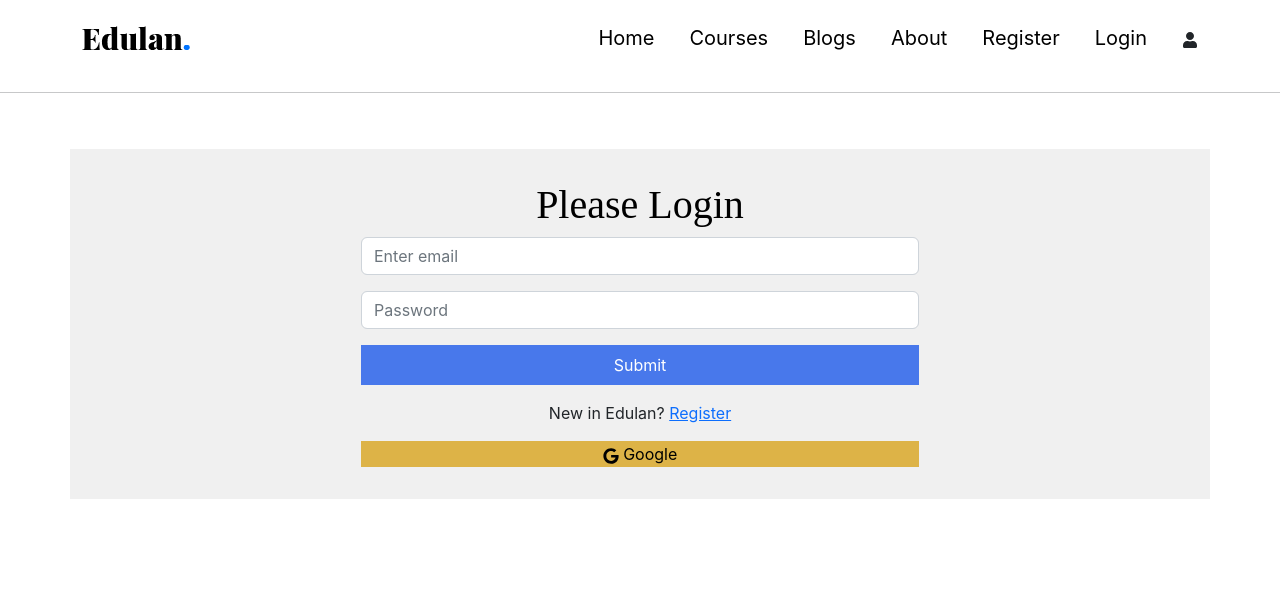
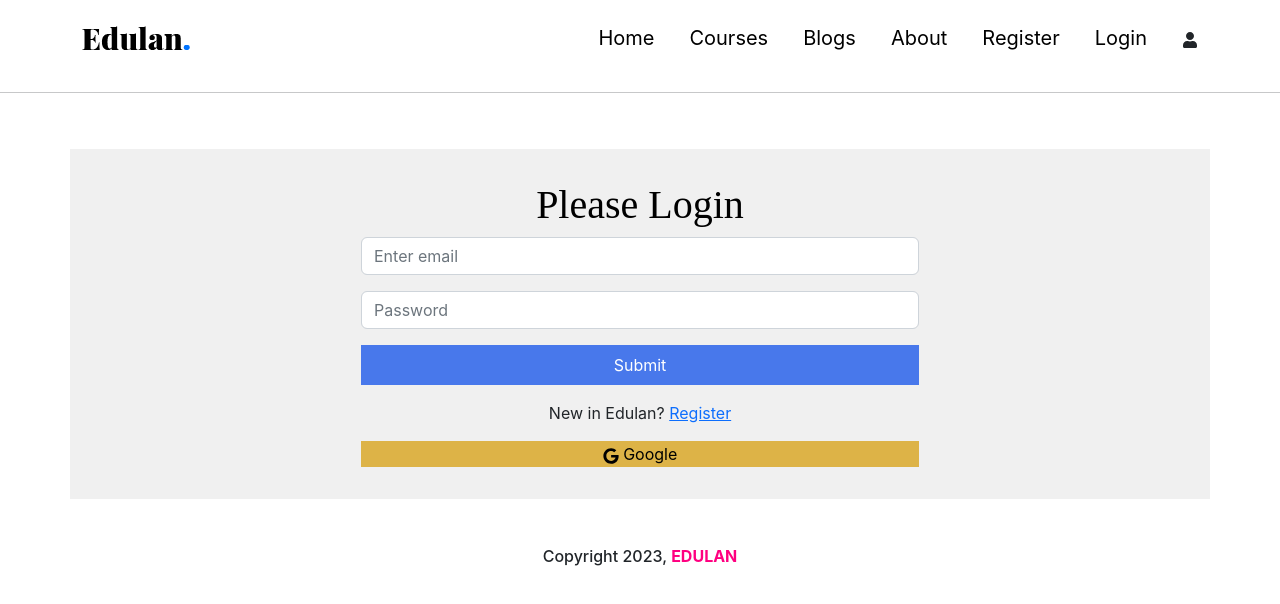
Before and after one commit to yeasinbinali/edulan, a React (Create React App) app: page /login in a window 1280 px wide. Shown: the top 604 px of the page. Built offline with nearby package versions, Linux system fonts and the light colour scheme; no server answers.

Commit message:
footer added

```diff
--- a/src/components/Footer/Footer.css
+++ b/src/components/Footer/Footer.css
@@ -0,0 +1,8 @@
+.footer{
+    font-size: 1em;
+    text-align: center;
+    margin: 3em 0;
+}
+.footer-bold{
+    color: rgb(255, 0, 128);
+}
--- a/src/components/Footer/Footer.js
+++ b/src/components/Footer/Footer.js
@@ -1,9 +1,10 @@
 import React from 'react';
+import './Footer.css';
 
 const Footer = () => {
     return (
         <div>
-            <h3 className='text-center m-5'>Copyright 2023, EDULAN</h3>
+            <h3 className='footer'>Copyright 2023, <b className='footer-bold'>EDULAN</b></h3>
         </div>
     );
 };
--- a/src/components/Login/Login.js
+++ b/src/components/Login/Login.js
@@ -1,4 +1,4 @@
-import React, { useContext, useState } from "react";
+import React, { useContext } from "react";
 import "./Login.css";
 import { Container } from "react-bootstrap";
 import Form from "react-bootstrap/Form";
--- a/src/layout/Main.js
+++ b/src/layout/Main.js
@@ -8,7 +8,7 @@ const Main = () => {
         <div>
             <Header></Header>
             <Outlet></Outlet>
-            {/* <Footer></Footer> */}
+            <Footer></Footer>
         </div>
     );
 };
```
